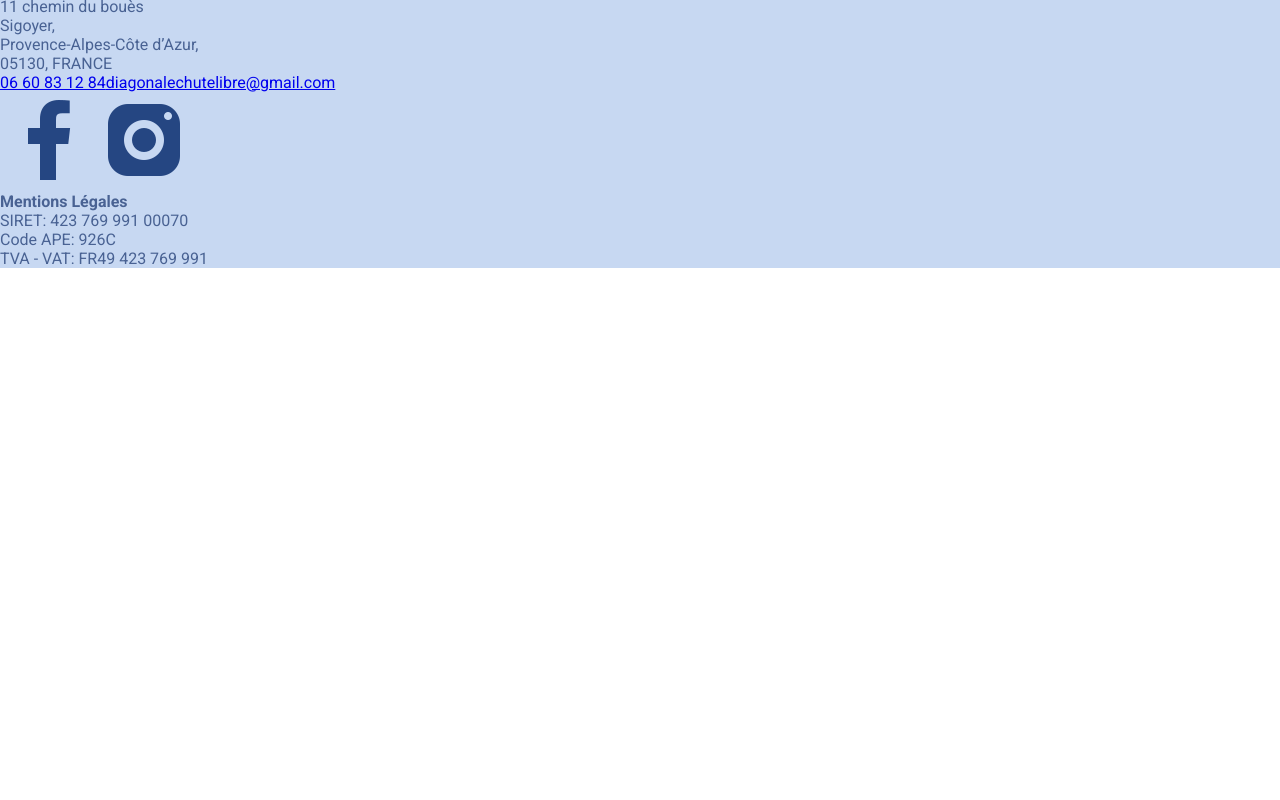
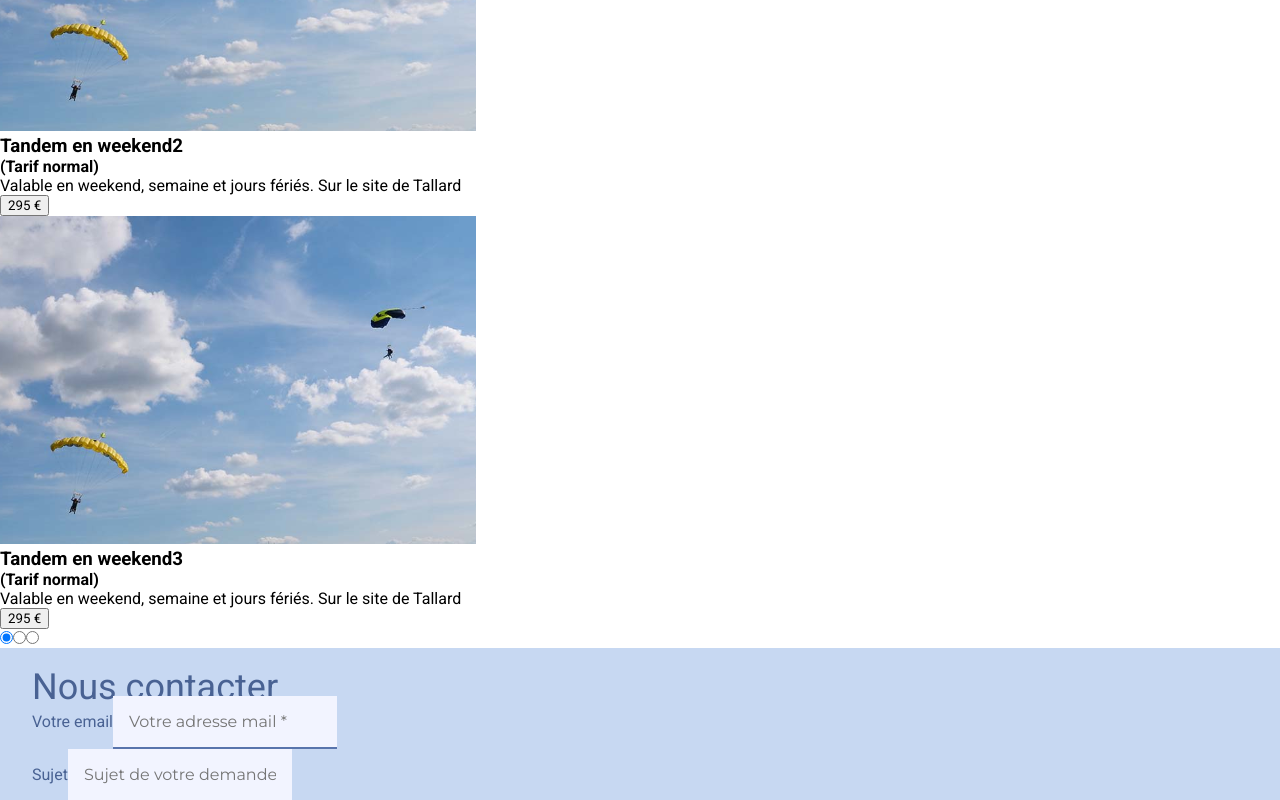
Before and after one commit to miladesmet/diagonale-chute-libre, a React (Vite) app: page / in a window 1280 px wide. Shown: the part 2740-3540 px from the top of the page. Before the commit the page ends 3008 px from the top, so only its background shows below. Built offline with nearby package versions, Linux system fonts and the light colour scheme.

Commit message:
feat : component ProductCarousel.tsx

```diff
--- /dev/null
+++ b/src/components/ProductCarousel.tsx
@@ -0,0 +1,56 @@
+import React, { useState } from 'react'
+
+interface ProductCarouselItemProps {
+  image: string
+  title: string
+  subtitle: string
+  description: string
+  price: Number
+  className: string
+}
+
+const ProductCarouselItem: React.FC<ProductCarouselItemProps> = ({ image, title, subtitle, description, price, className }) => (
+  <div className={className}>
+    <img src={image} alt={title} />
+    <div>
+      <h3>{title}</h3>
+      <h4>{subtitle}</h4>
+      <p>{description}</p>
+      <button>{price?.toString()} €</button>
+    </div>
+  </div>
+)
+
+type productItem = {
+  image: string
+  title: string
+  subtitle: string
+  description: string
+  price: Number
+}
+
+interface ProductCarouselProps {
+  itemList: productItem[]
+  inputsName: string
+}
+
+const ProductCarousel: React.FC<ProductCarouselProps> = ({ itemList, inputsName }) => {
+  const [currentIndex, setCurrentIndex] = useState<Number>(0)
+
+  return (
+    <section>
+      <div>
+        {itemList.map((item, i) => (
+          <ProductCarouselItem key={i} {...item} className={currentIndex === i ? 'block' : 'hidden'} />
+        ))}
+      </div>
+      <div>
+        {itemList.map((_, i) => (
+          <input type="radio" name={inputsName} value={i} key={i} defaultChecked={i === 0} onChange={e => setCurrentIndex(Number(e.target.value))} />
+        ))}
+      </div>
+    </section>
+  )
+}
+
+export default ProductCarousel
--- a/src/screens/Accueil.tsx
+++ b/src/screens/Accueil.tsx
@@ -7,6 +7,7 @@ import timeLogo from '../assets/time-logo.svg'
 import heightLogo from '../assets/height-logo.svg'
 import skydivesImage from '../assets/images/vol.svg'
 import GoToButton from '../components/GoToButton'
+import ProductCarousel from '../components/ProductCarousel'
 
 const Accueil = () => {
   return (
@@ -41,7 +42,7 @@ const Accueil = () => {
       </section>
 
       <section className="flex flex-col items-center gap-6 py-4">
-        <div className='overflow-hidden w-full h-64'>
+        <div className="overflow-hidden w-full h-64">
           <img className="object-cover w-full md:h-80 duration-500 hover:scale-125" src={skydivesImage} alt="Parachutes sur ciel nuageux" />
         </div>
         <div className="flex items-start justify-around gap-20 font-bold text-xl">
@@ -50,6 +51,33 @@ const Accueil = () => {
           <LogoWithText icon={speedLogo} text={'200 km/h'} />
         </div>
       </section>
+
+      <ProductCarousel
+        itemList={[
+          {
+            image: skydivesImage,
+            title: 'Tandem en weekend1',
+            subtitle: '(Tarif normal)',
+            description: 'Valable en weekend, semaine et jours fériés. Sur le site de Tallard',
+            price: 295,
+          },
+          {
+            image: skydivesImage,
+            title: 'Tandem en weekend2',
+            subtitle: '(Tarif normal)',
+            description: 'Valable en weekend, semaine et jours fériés. Sur le site de Tallard',
+            price: 295,
+          },
+          {
+            image: skydivesImage,
+            title: 'Tandem en weekend3',
+            subtitle: '(Tarif normal)',
+            description: 'Valable en weekend, semaine et jours fériés. Sur le site de Tallard',
+            price: 295,
+          },
+        ]}
+        inputsName={'name'}
+      />
     </main>
   )
 }
```
